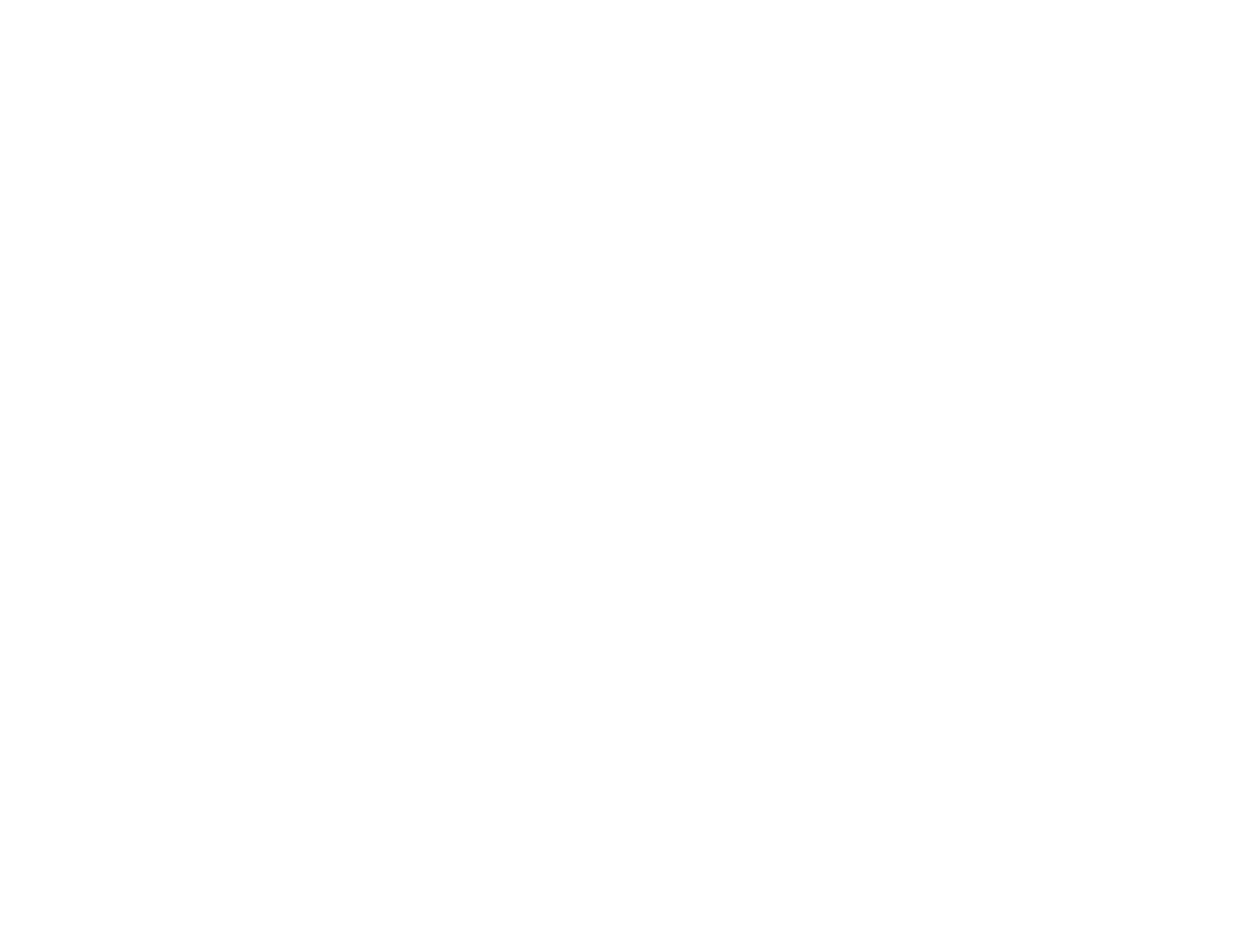
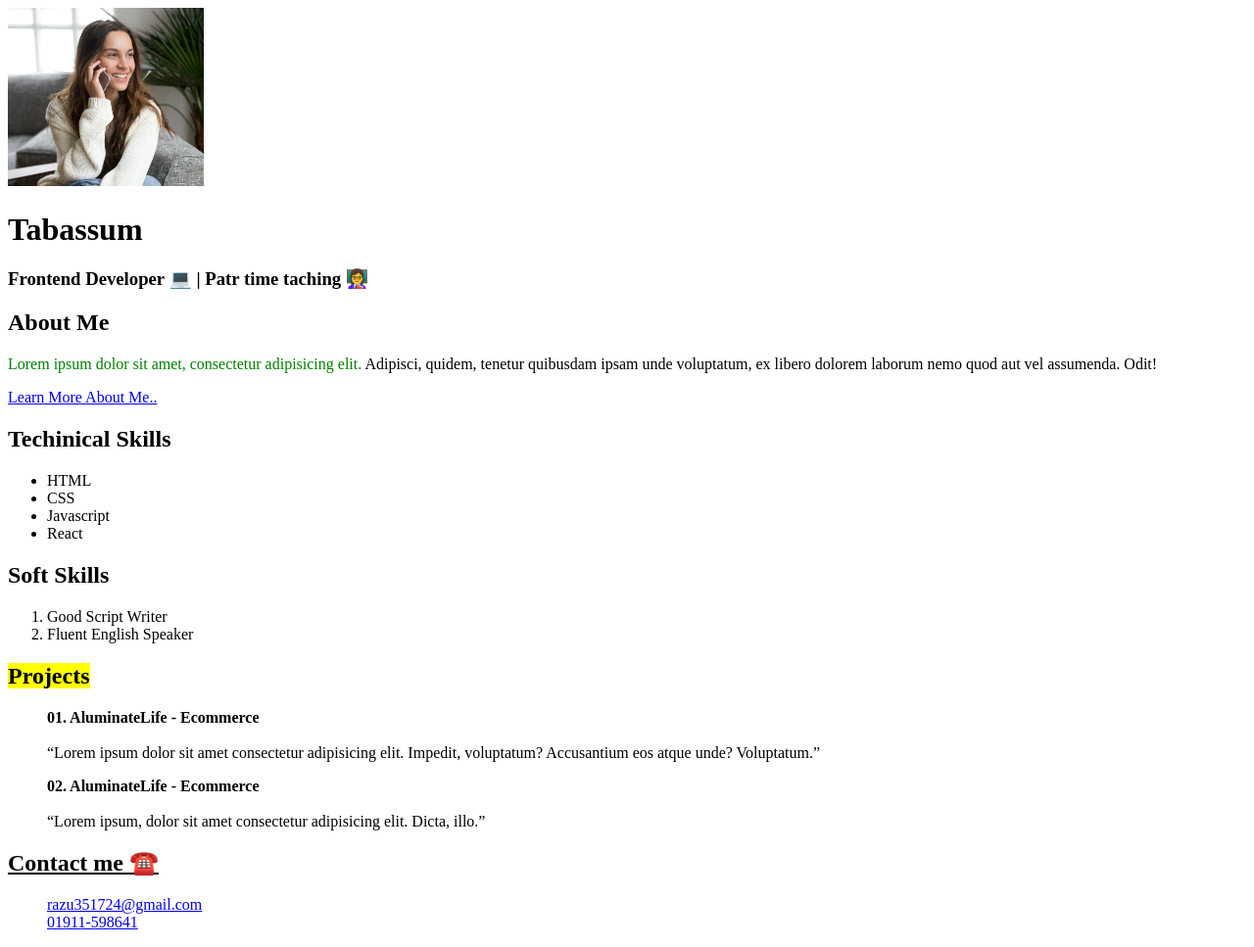
Before and after one commit to razu-web-developer/cmbd-264, a plain HTML site: page class-2/resume.html in a window 1280 px wide. Shown: the whole page at 98% size. Before the commit the page ends 800 px from the top, so only its background shows below. Drawn offline with Linux system fonts and the light colour scheme.

Commit message:
Basics html

```diff
--- a/class-2/resume.html
+++ b/class-2/resume.html
@@ -1,5 +1,6 @@
 <!DOCTYPE html>
 <html lang="en">
+
 <head>
     <meta charset="UTF-8">
     <meta name="viewport" content="width=device-width, initial-scale=1.0">
@@ -7,6 +8,48 @@
 </head>
 
 <body>
+    <img src="about.webp" alt="tabassum" width="200px">
+    <h1>Tabassum</h1>
+    <h3>Frontend Developer 💻 | Patr time taching 👩‍🏫</h3>
+
+    <h2>About Me</h2>
+    <p><span style="color: green;">Lorem ipsum dolor sit amet, consectetur adipisicing elit. </span> Adipisci, quidem, tenetur quibusdam ipsam unde
+        voluptatum, ex libero dolorem laborum nemo quod aut vel assumenda. Odit!</p>
+
+    <a href="#">Learn More About Me..</a>
+
+    <h2>Techinical Skills</h2>
+    <ul>
+        <li>HTML</li>
+        <li>CSS</li>
+        <li>Javascript</li>
+        <li>React</li>
+    </ul>
+
+    <h2>Soft Skills</h2>
+    <ol>
+        <li>Good Script Writer</li>
+        <li>Fluent English Speaker</li>
+    </ol>
+    <h2><mark>Projects</mark></h2>
+
+    <blockquote><strong>01. AluminateLife - Ecommerce</strong> <br> <br>
+
+        <q>Lorem ipsum dolor sit amet consectetur adipisicing elit. Impedit, voluptatum? Accusantium eos atque unde?
+            Voluptatum.</q>
+    </blockquote>
+
+
+    <blockquote><strong>02. AluminateLife - Ecommerce</stron></strong> <br><br>
+        <q>Lorem ipsum, dolor sit amet consectetur adipisicing elit. Dicta, illo.</q>
+    </blockquote>
+
+<h2><u>Contact me ☎️</u> </h2>
+
+<blockquote>
+    <a href="mailto:razu351724@gmail.com">razu351724@gmail.com</a><br>
+    <a href="tel:01911598641" >01911-598641</a>
+</blockquote>
 
 </body>
 
```
Also changed, not shown: class-2/about.webp (added).
